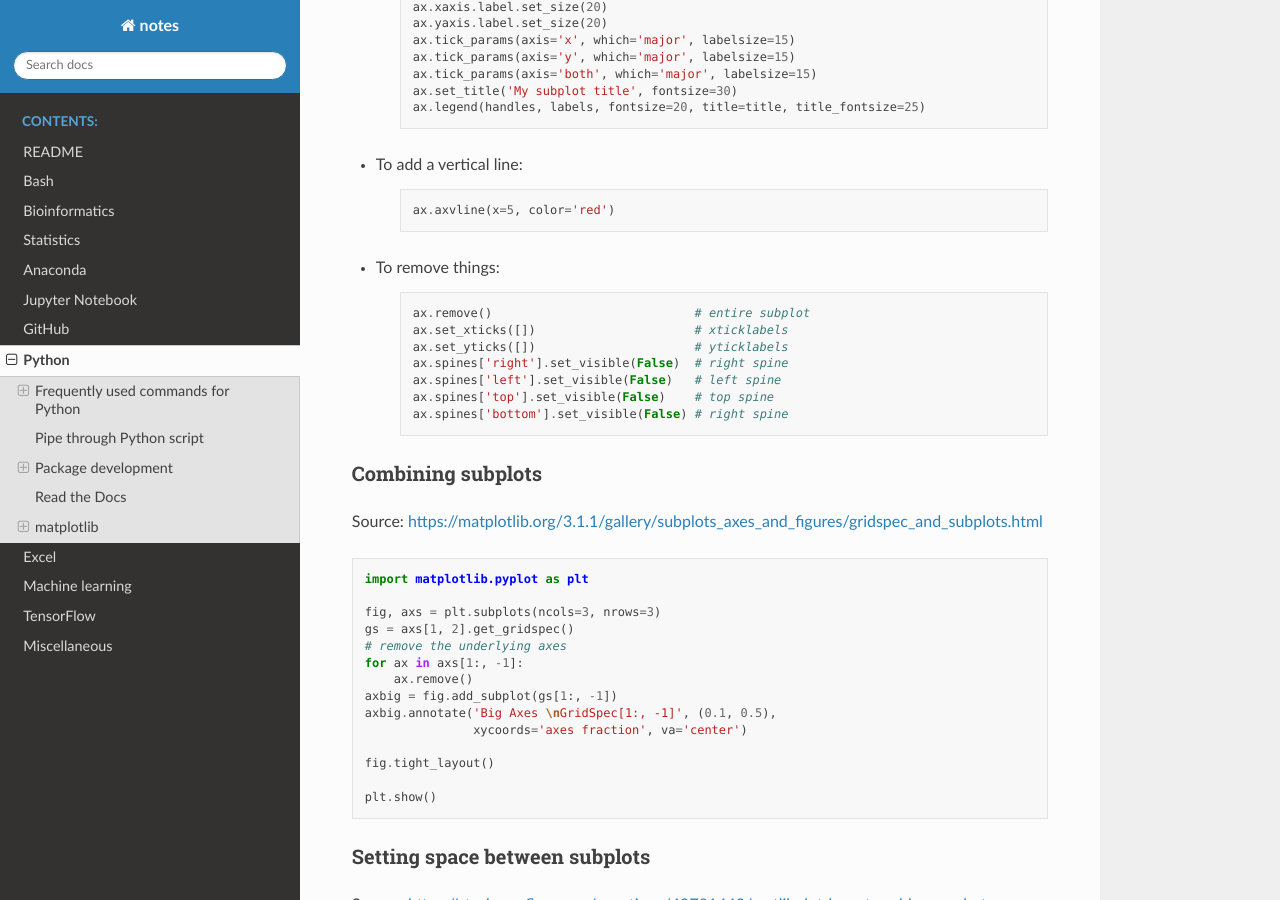
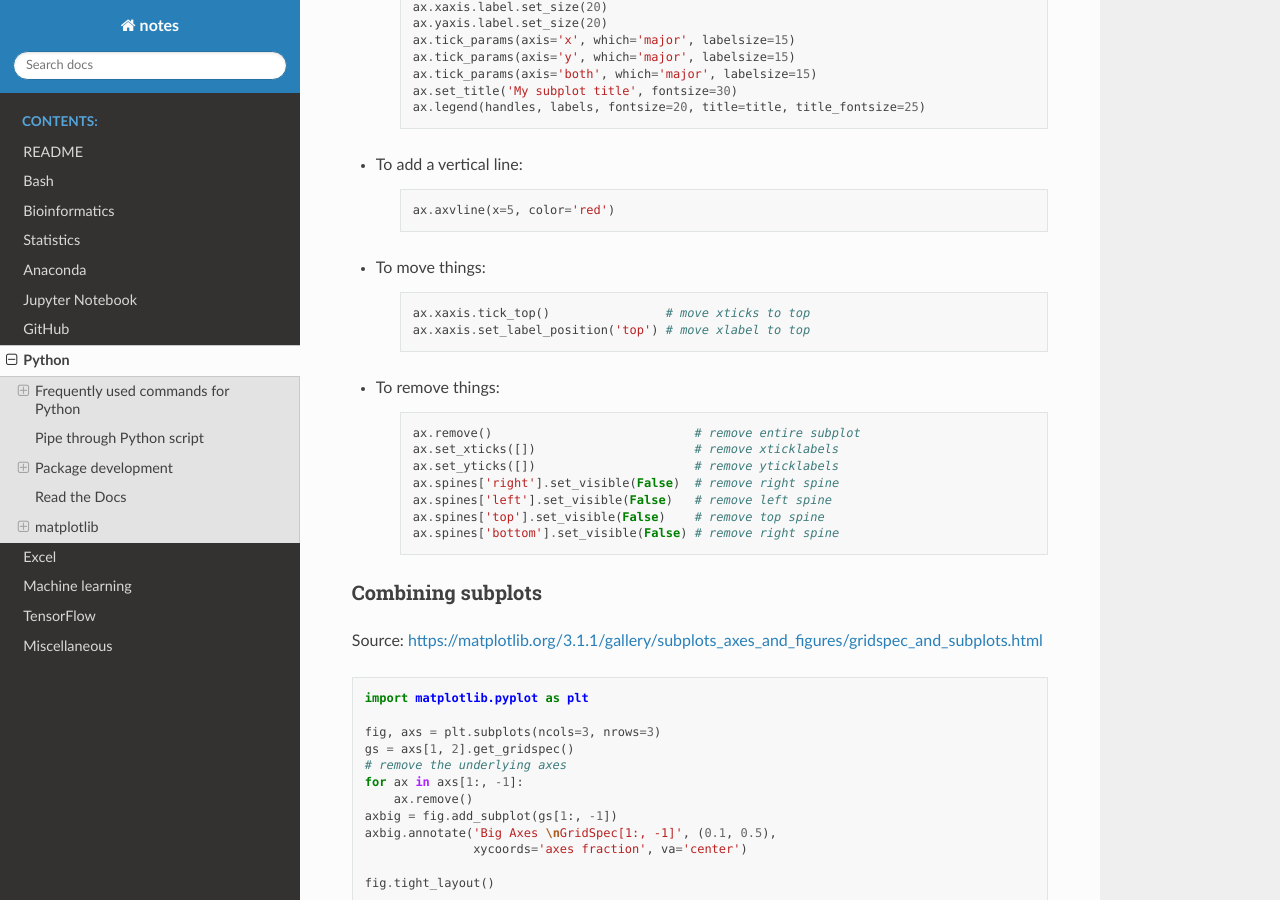
Before and after one commit to sbslee/notes, a Sphinx documentation site: the page built from docs/python.rst, in a window 1280 px wide and 900 px high, scrolled down 4446 px. Built offline with Sphinx 7.4.7 and the Read the Docs theme 2.0.0, drawn with Linux system fonts in a browser that asks for light colours.

Commit message:
Update notes

```diff
--- a/docs/python.rst
+++ b/docs/python.rst
@@ -249,17 +249,24 @@ Frequently used commands for matplotlib
 
         ax.axvline(x=5, color='red')
 
+* To move things:
+
+    .. code:: python3
+
+        ax.xaxis.tick_top()                # move xticks to top
+        ax.xaxis.set_label_position('top') # move xlabel to top
+
 * To remove things:
 
     .. code:: python3
 
-        ax.remove()                            # entire subplot
-        ax.set_xticks([])                      # xticklabels
-        ax.set_yticks([])                      # yticklabels
-        ax.spines['right'].set_visible(False)  # right spine
-        ax.spines['left'].set_visible(False)   # left spine
-        ax.spines['top'].set_visible(False)    # top spine
-        ax.spines['bottom'].set_visible(False) # right spine
+        ax.remove()                            # remove entire subplot
+        ax.set_xticks([])                      # remove xticklabels
+        ax.set_yticks([])                      # remove yticklabels
+        ax.spines['right'].set_visible(False)  # remove right spine
+        ax.spines['left'].set_visible(False)   # remove left spine
+        ax.spines['top'].set_visible(False)    # remove top spine
+        ax.spines['bottom'].set_visible(False) # remove right spine
 
 Combining subplots
 ------------------
```
